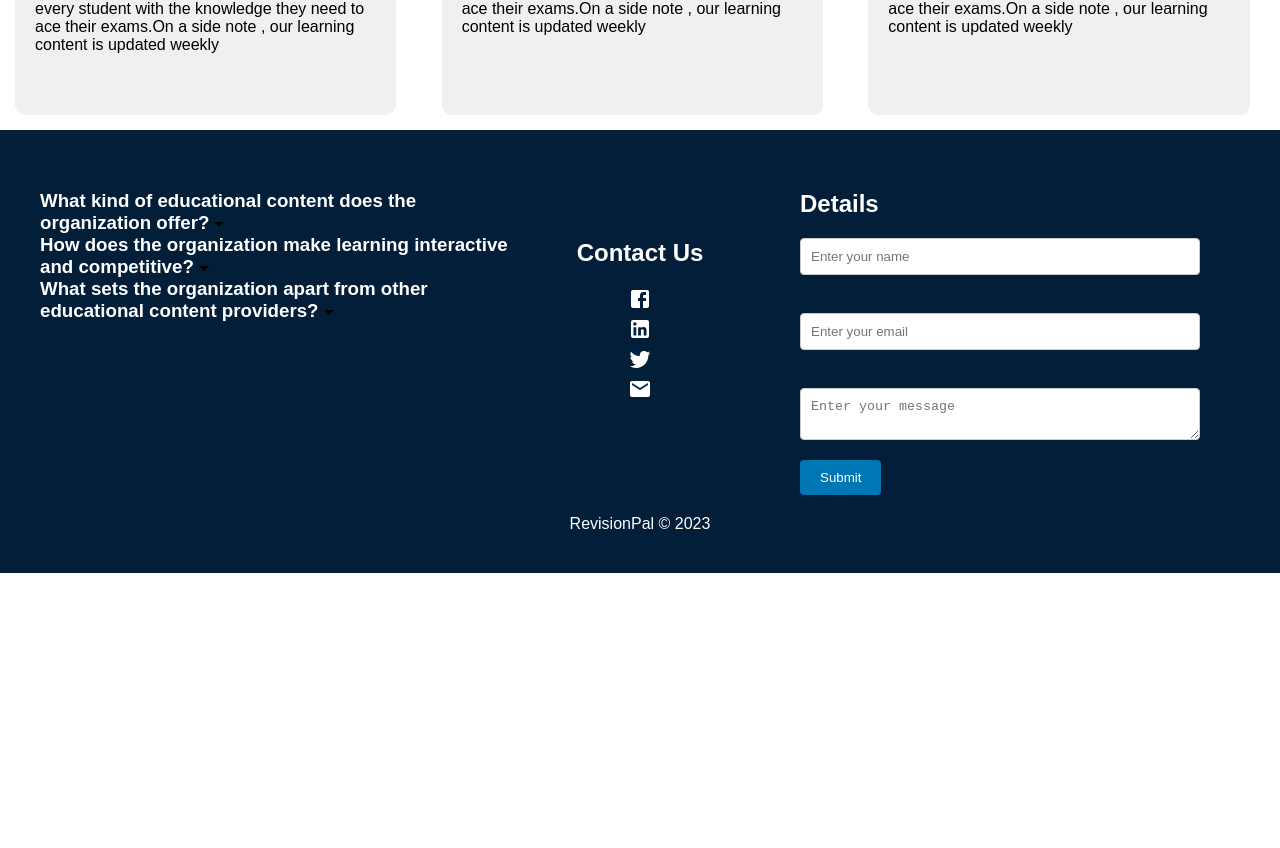
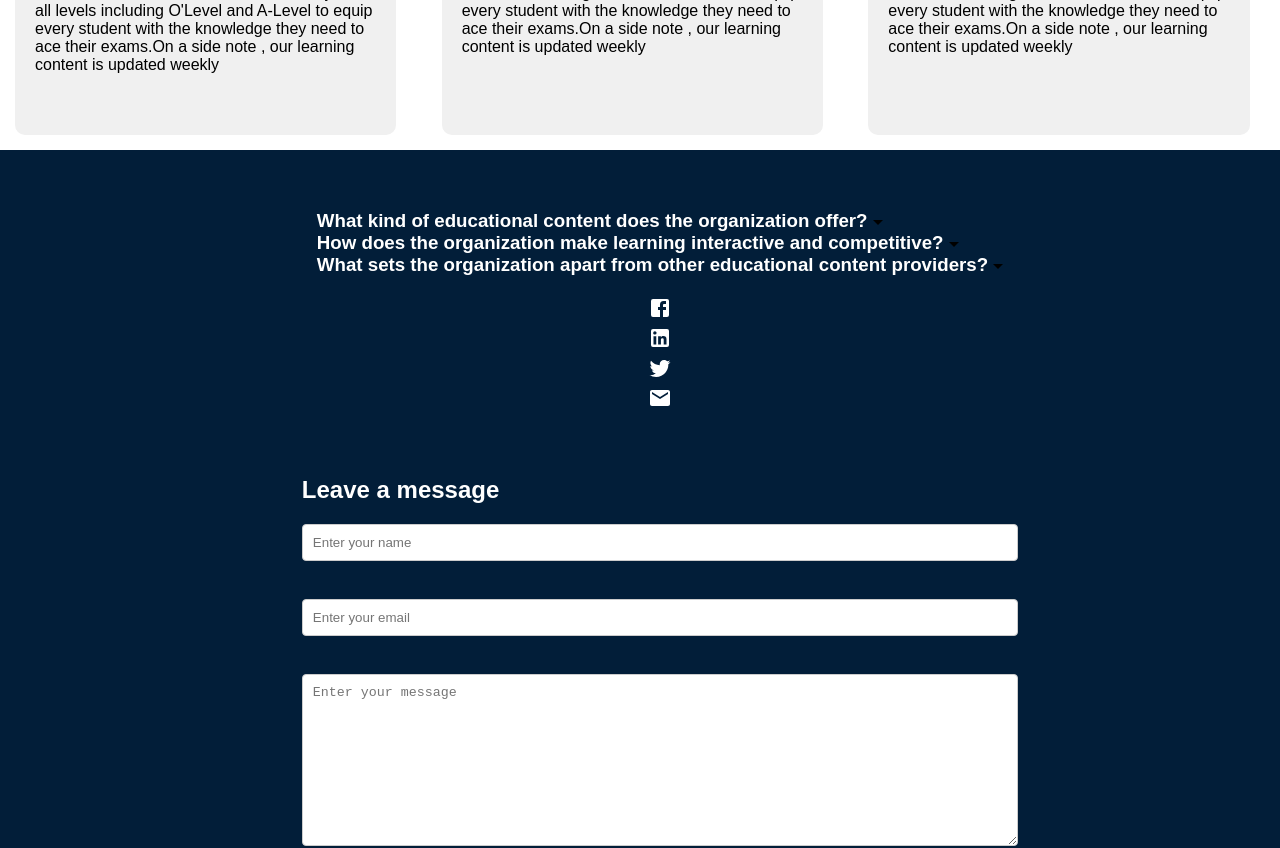
Before and after one commit to brandonbande/studybuddy, a React (Create React App) app: page / in a window 1280 px wide. Shown: the part 920-1768 px from the top of the page. Before the commit the page ends 1493 px from the top, so only its background shows below. Built offline with nearby package versions, Linux system fonts and the light colour scheme.

Commit message:
Better UI

```diff
--- a/src/components/ContactForm.js
+++ b/src/components/ContactForm.js
@@ -31,7 +31,7 @@ const ContactForm = () => {
     };
 
     return (
-        <form onSubmit={handleSubmit} style={{ width: '400px' }}>
+        <form onSubmit={handleSubmit} style={{ width: '100%' }}>
           <input
             type="text"
             id="name"
--- a/src/components/Footer.js
+++ b/src/components/Footer.js
@@ -12,7 +12,6 @@ function Footer() {
        <div className='footerMain'>
         <Accordion />
         <div className='socialMedia'>
-  <h2>Contact Us</h2>
       <a href="http://www.facebook.com/brandonbande">
         <Facebook />
       </a>
@@ -27,7 +26,7 @@ function Footer() {
       </a>
     </div>
         <div className='contactForm'>
-            <h2>Details</h2>
+            <h2>Leave a message</h2>
             <ContactForm />
         </div>
        </div>
--- a/src/styles.css
+++ b/src/styles.css
@@ -43,7 +43,7 @@
  }
 
  .linkButton , .scoreSection button{
-    background-color: blue;
+    background-color: #005f8b;
     color: #f0f0f0;
     border-radius: 15px;
     padding: 10px;
@@ -104,7 +104,7 @@
     text-align: center;
 }
 .nextQuestionButton{
-    background-color: blue;
+    background-color: #005f8b;
     color: white;
     border-radius: 15px;
     padding: 10px;
--- a/src/styles/Footer.css
+++ b/src/styles/Footer.css
@@ -19,9 +19,10 @@
     display: flex;
     flex-direction: column;
     flex-wrap: wrap;
+    margin-top: 20px;
     justify-content: center;
     align-items: center;
-    margin-bottom: 40px;
+    margin-bottom: 20px;
   }
 
   .socialMedia h2 {
@@ -62,8 +63,15 @@
     border: 1px solid #ccc;
     border-radius: 4px;
   }
+  .contactForm textarea{
+    height: 150px;
+  }
 
   .contactForm button {
+    width: 100%;
+    font-weight: bold;
+    font-size: 24px;
+    text-align: center;
     padding: 10px 20px;
     background-color: #0077b5;
     color: #fff;
@@ -86,16 +94,28 @@
     width: 100%;
   }
 
-  @media only screen and (max-width: 768px) {
-    .footerMain {
+  @media only screen and (max-width: 1350px) {
+    .footer{
+        display: flex;
+        flex-direction: column;
+        width: 100%;
+    }
+    .footerMain{
+        width: 100%;
+        display: flex;
+        justify-items: center;
       flex-direction: column;
+      align-items: center;
     }
 
     .socialMedia {
+       display: grid;
+       grid-template-columns: 1fr 1fr 1 fr 1fr;
       margin-bottom: 20px;
     }
 
     .contactForm {
+        flex-direction: column;
       margin-left: 0;
       margin-top: 40px;
     }
--- a/src/styles/Navbar.css
+++ b/src/styles/Navbar.css
@@ -6,6 +6,7 @@ button :hover{
     cursor :pointer;
   }
   .Navbar{
+    padding: 10px;
     background-color: #021e39;
     width: 100%;
     height: 80px;
```
